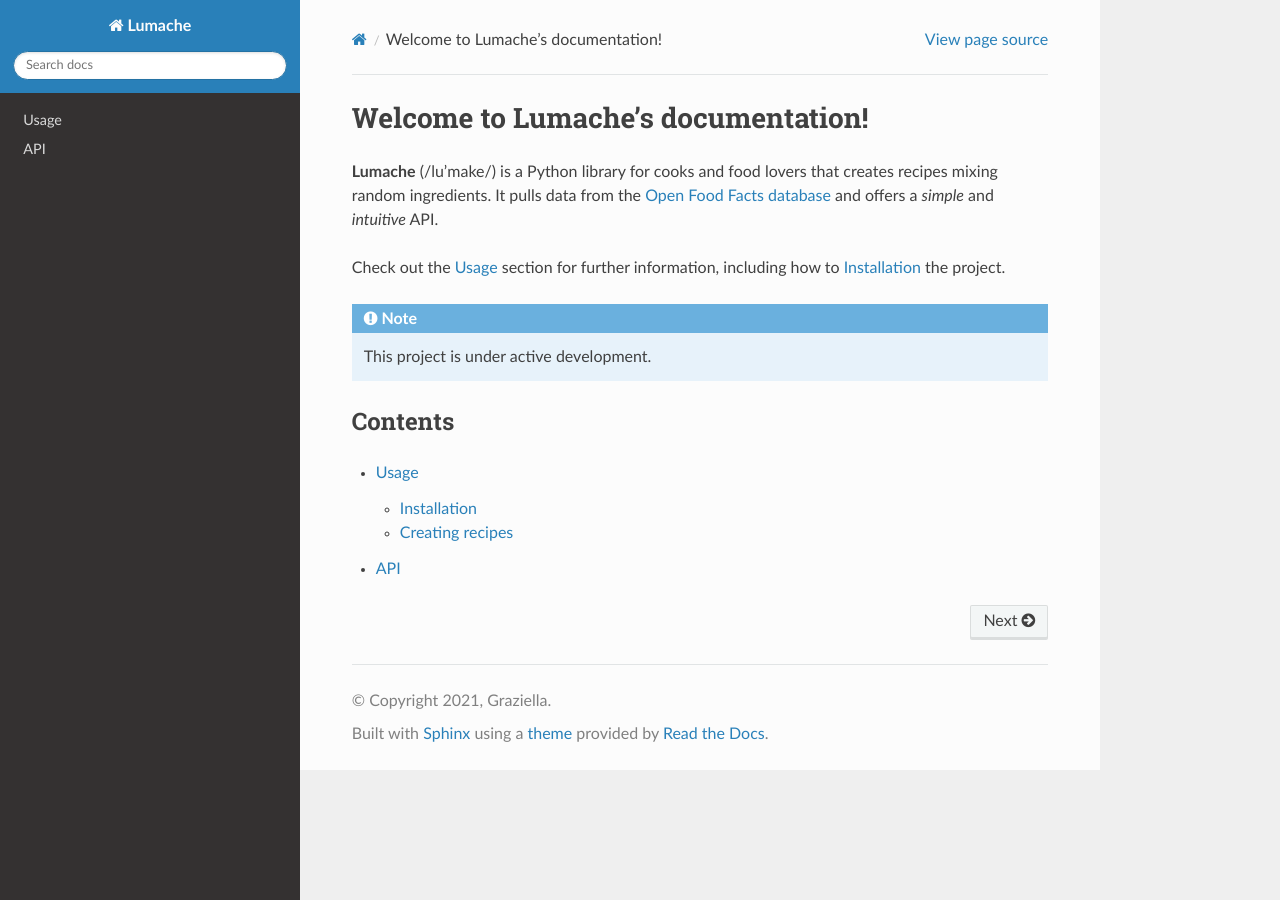
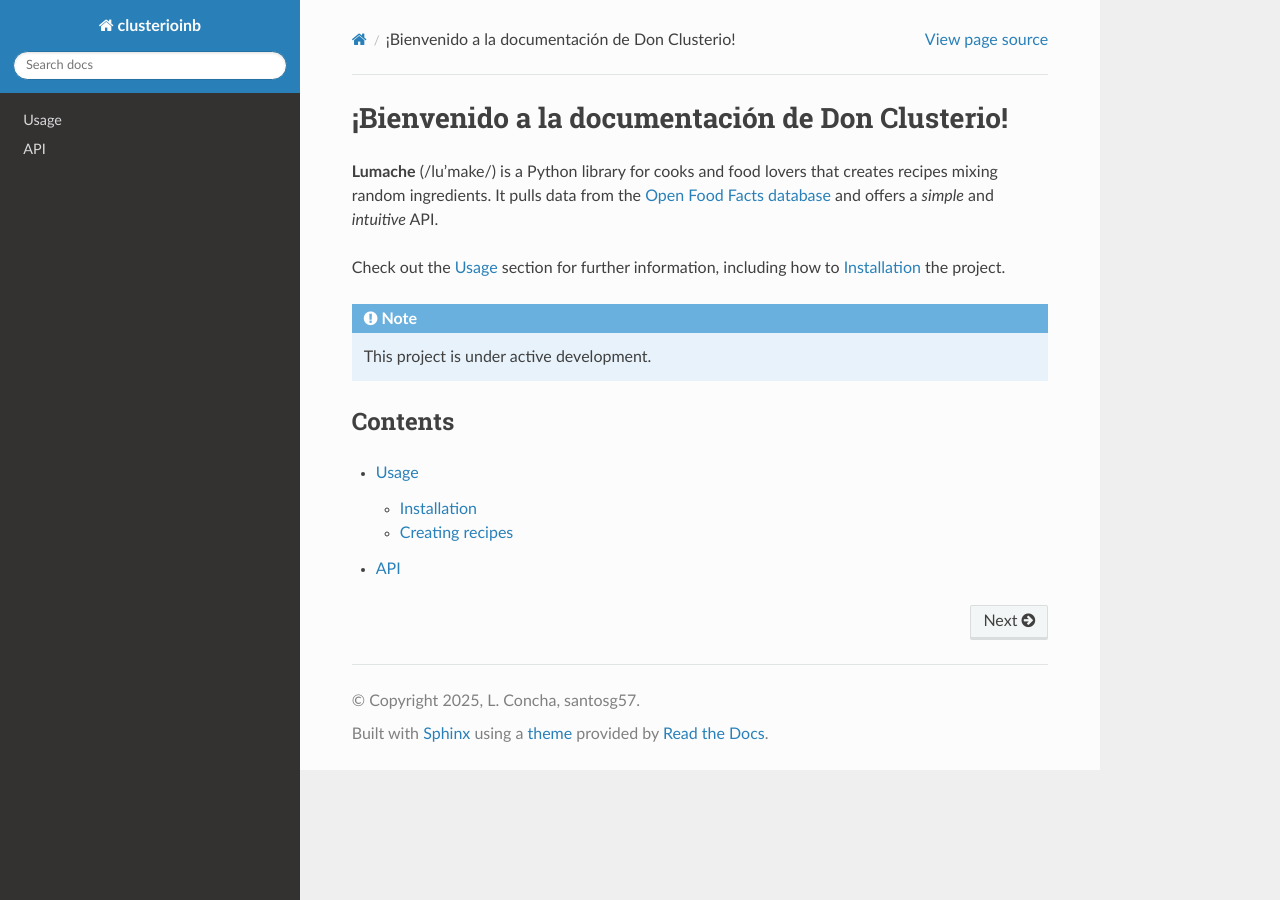
Before and after one commit to matecom57/clusterioinb, a Sphinx documentation site: the page built from docs/source/index.rst, in a window 1280 px wide. Built offline with Sphinx 7.4.7 and the Read the Docs theme 3.1.0, drawn with Linux system fonts in a browser that asks for light colours.

Commit message:
Test comité

```diff
--- a/docs/source/conf.py
+++ b/docs/source/conf.py
@@ -2,9 +2,9 @@
 
 # -- Project information
 
-project = 'Lumache'
-copyright = '2021, Graziella'
-author = 'Graziella'
+project = 'clusterioinb'
+copyright = '2025, L. Concha, santosg57'
+author = 'L. Concha, santosg57'
 
 release = '0.1'
 version = '0.1.0'
--- a/docs/source/index.rst
+++ b/docs/source/index.rst
@@ -1,4 +1,4 @@
-Welcome to Lumache's documentation!
+¡Bienvenido a la documentación de Don Clusterio!
 ===================================
 
 **Lumache** (/lu'make/) is a Python library for cooks and food lovers
```
Also changed, not shown: 2 other files.
